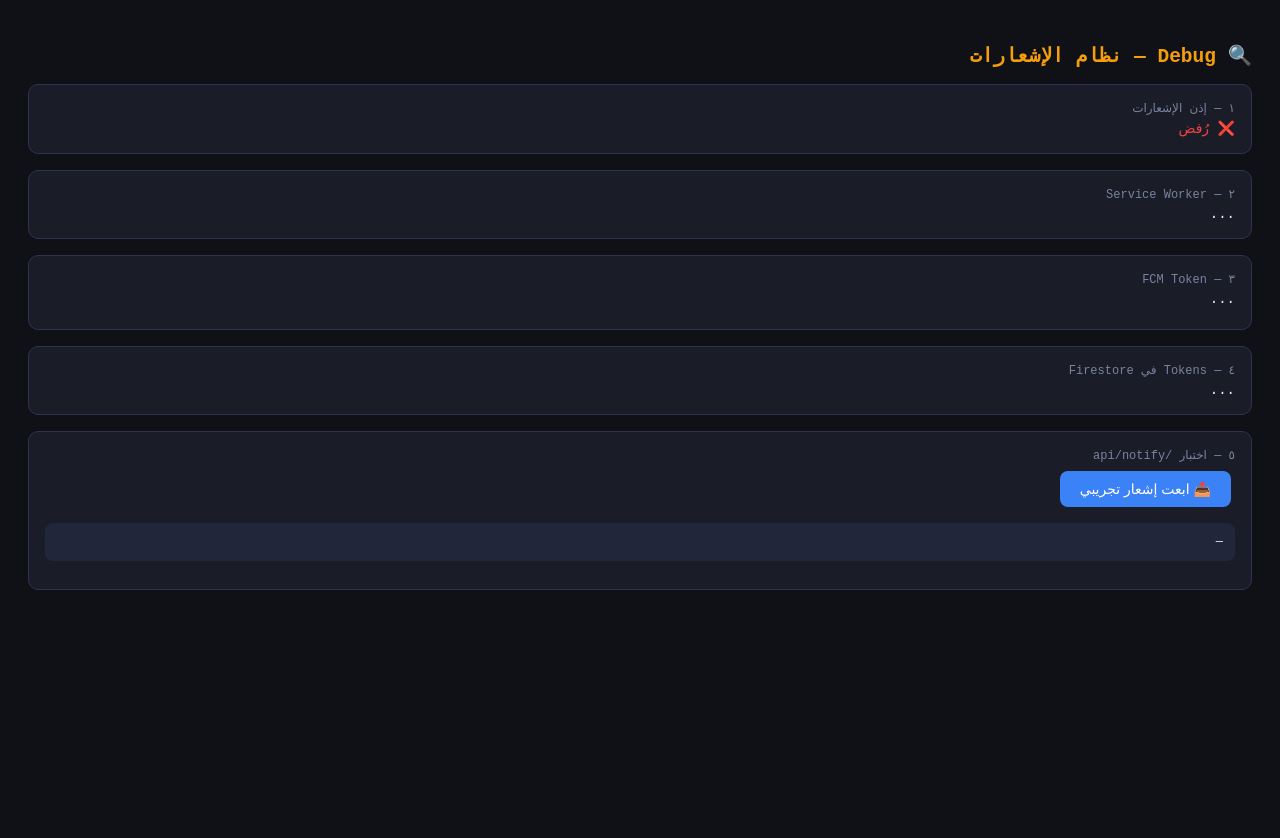
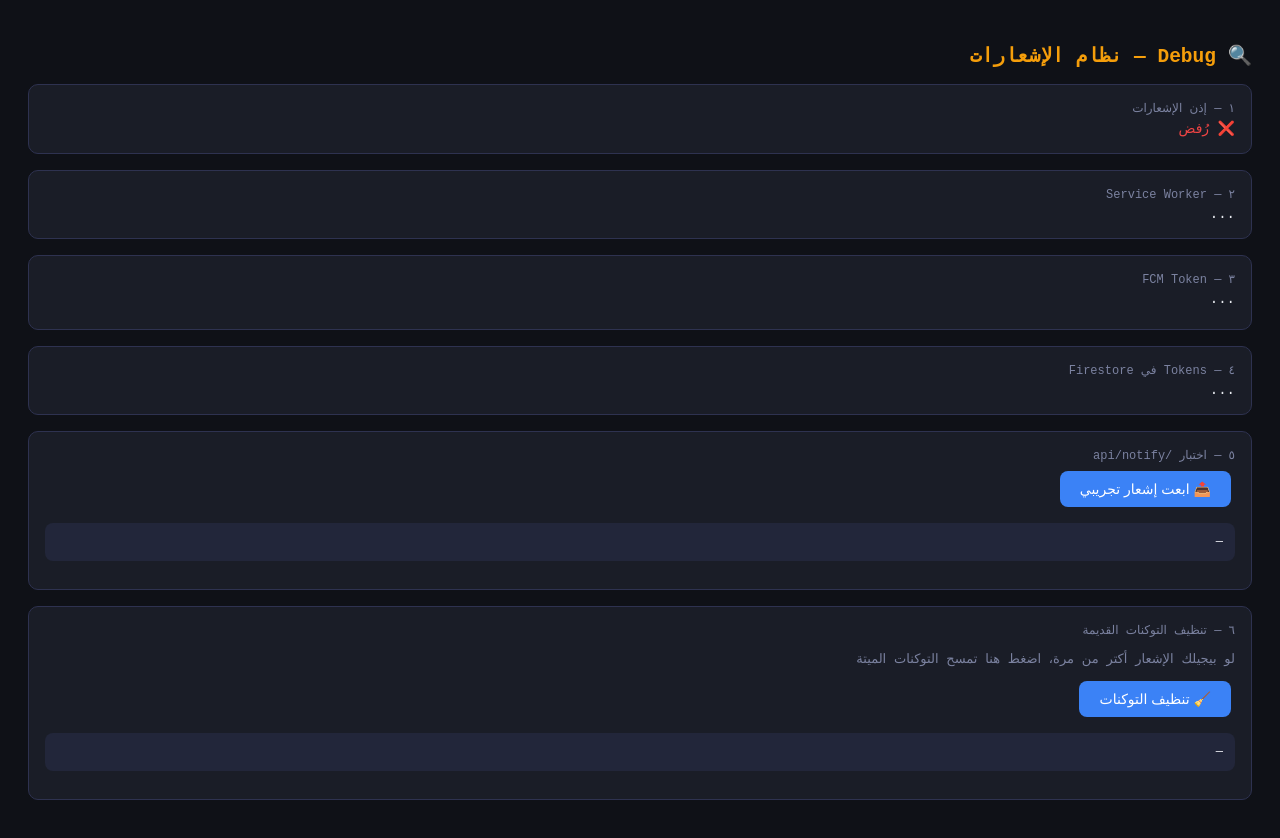
Before and after one commit to amrahmed865-lab/Parts, a website: page debug-notif.html in a window 1280 px wide. Before the commit the page ends 800 px from the top, so only its background shows below. Drawn offline with Linux system fonts and the light colour scheme.

Commit message:
Add files via upload

```diff
--- a/debug-notif.html
+++ b/debug-notif.html
@@ -49,6 +49,13 @@ pre { background: #22263a; padding: 12px; border-radius: 8px; font-size: 12px; o
   <div class="label">٥ — اختبار /api/notify</div>
   <button onclick="testNotify()">📤 ابعت إشعار تجريبي</button>
   <pre id="notifyResult">—</pre>
+</div>
+
+<div class="card">
+  <div class="label">٦ — تنظيف التوكنات القديمة</div>
+  <p style="font-size:13px;color:#7b82a0;margin-bottom:10px;">لو بيجيلك الإشعار أكتر من مرة، اضغط هنا تمسح التوكنات الميتة</p>
+  <button onclick="cleanTokens()">🧹 تنظيف التوكنات</button>
+  <pre id="cleanResult">—</pre>
 </div>
 
 <script>
@@ -157,6 +164,18 @@ async function testNotify() {
 }
 
 runDebug();
+
+async function cleanTokens() {
+  const pre = document.getElementById('cleanResult');
+  pre.textContent = '⏳ جاري التنظيف...';
+  try {
+    const res  = await fetch('/api/clean-tokens', { method: 'POST' });
+    const json = await res.json();
+    pre.textContent = JSON.stringify(json, null, 2);
+  } catch(e) {
+    pre.textContent = '❌ ' + e.message;
+  }
+}
 </script>
 </body>
 </html>
```
